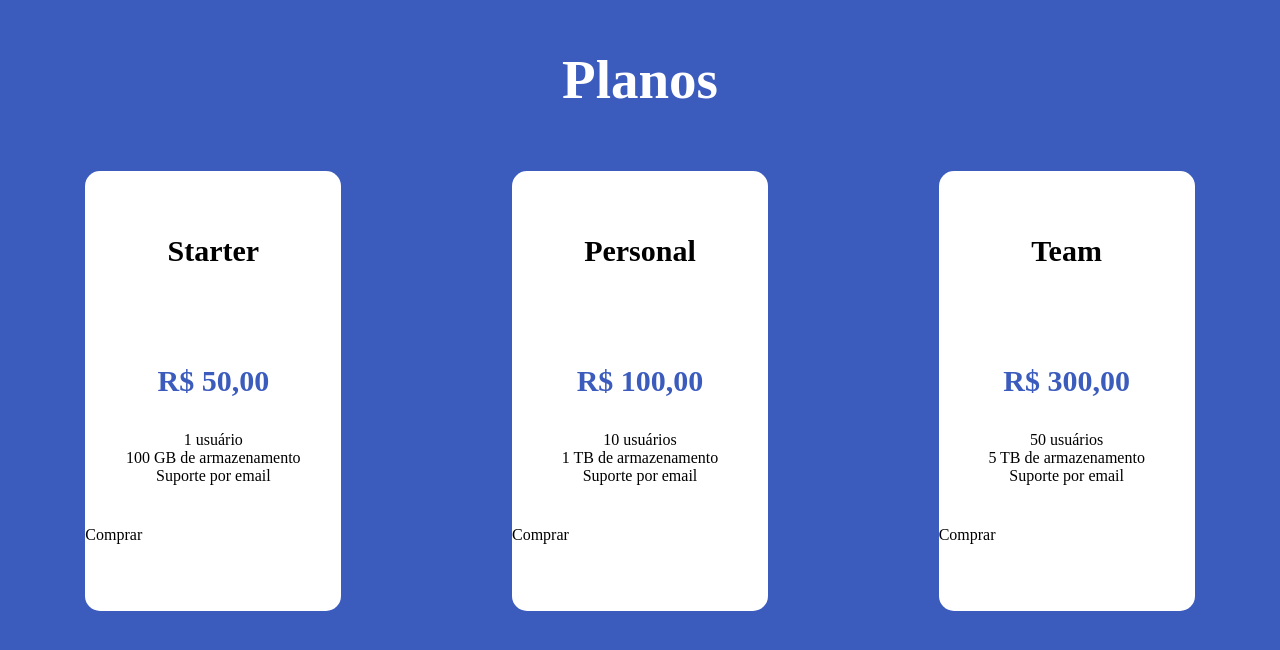
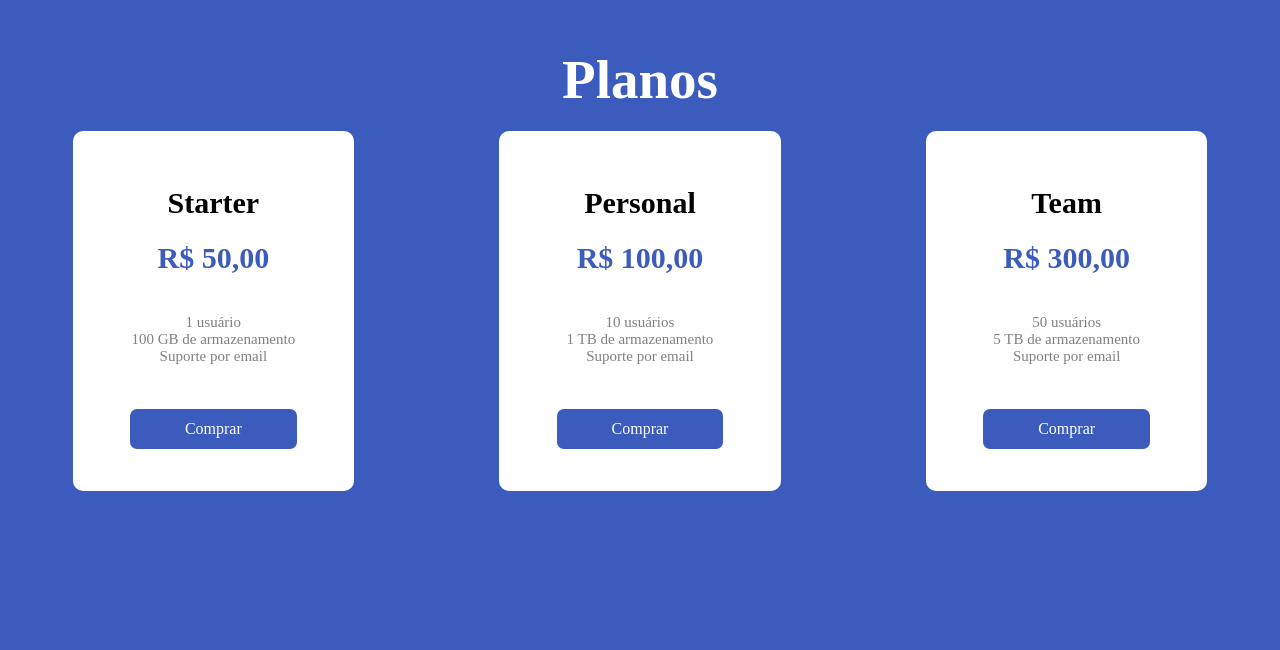
Before and after one commit to erickm31/tarefa-de-dw, a plain HTML site: page 20/06/ex3flexbox.html in a window 1280 px wide. Shown: the part 102-752 px from the top of the page. Drawn offline with Linux system fonts and the light colour scheme.

Commit message:
tarefa flexbox

```diff
--- a/20/06/ex3flexbox.html
+++ b/20/06/ex3flexbox.html
@@ -18,20 +18,25 @@
         }
 
         .card{
-            width: 20vw;
-            height: 55vh;
+            width: 22vw;
+            height: 45vh;
             justify-content: space-around;
             background-color: white;
             list-style:none;
-
-            border-radius: 15px;
+            border-radius: 10px;
+            display: flex;
+            align-items: center;
+            flex-direction: column;
+            justify-content: center;
+            justify-content: space-around;
+            padding-bottom: 20px;
 
 
         }
         .container{
             background-color: #3b5bbd;
             display: flex;
-            height:70vh;
+            height:50vh;
             justify-content: center;
             align-items: center;
             justify-content: space-around;
@@ -48,7 +53,7 @@
         .plano-nome{
             color: black;
             text-align: center;
-            padding:30px;
+            height: 50px;
             font-size: 30px;
             font-weight: bold;
         }
@@ -65,6 +70,30 @@
             text-align: center ;
             font-size: 30px;
             font-weight: bold;
+            display: flex;
+            align-items: center;
+            height: 22px;
+
+        }
+        .plano-comprar{
+            background-color: #3b5bbd;
+            width: 10vw;
+            height: 10vh;
+        }
+        .plano-comprar{
+            display: flex;
+            justify-content: center;
+            align-items: center;
+            width: 13vw;
+            height: 5vh;
+            border-radius: 7px;
+            color: white;
+
+        }
+
+        .plano-descricao{
+            color: gray;
+            font-size: 15px;
         }
 
     </style>
```
